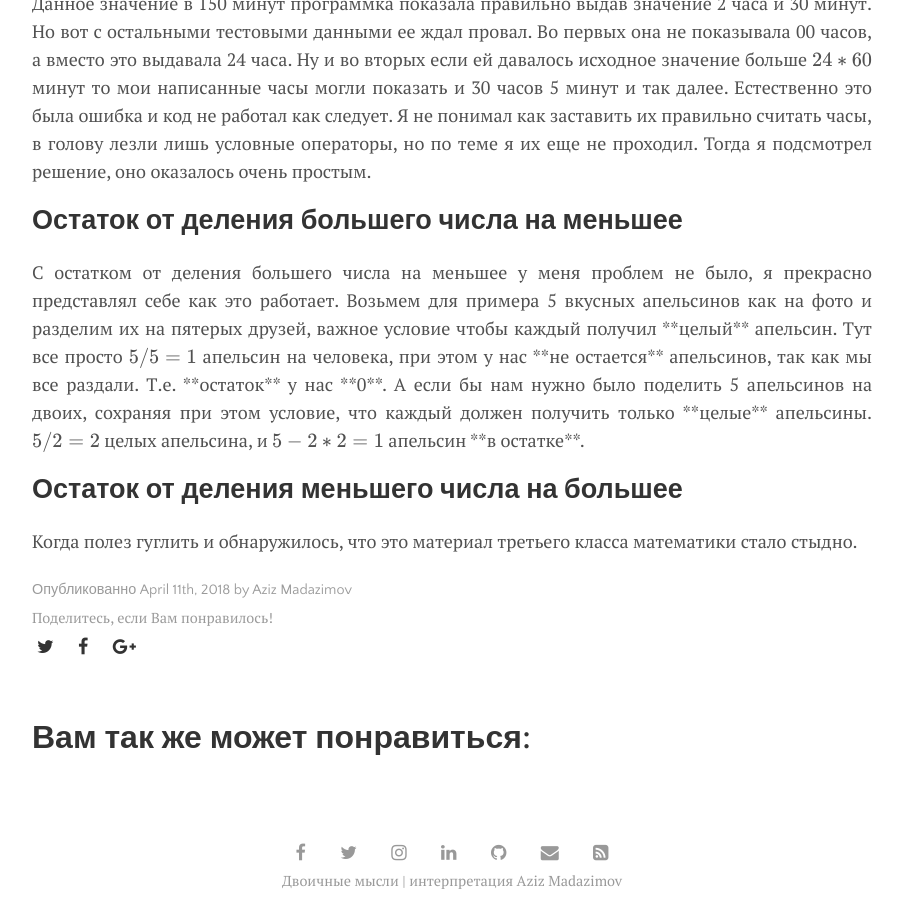
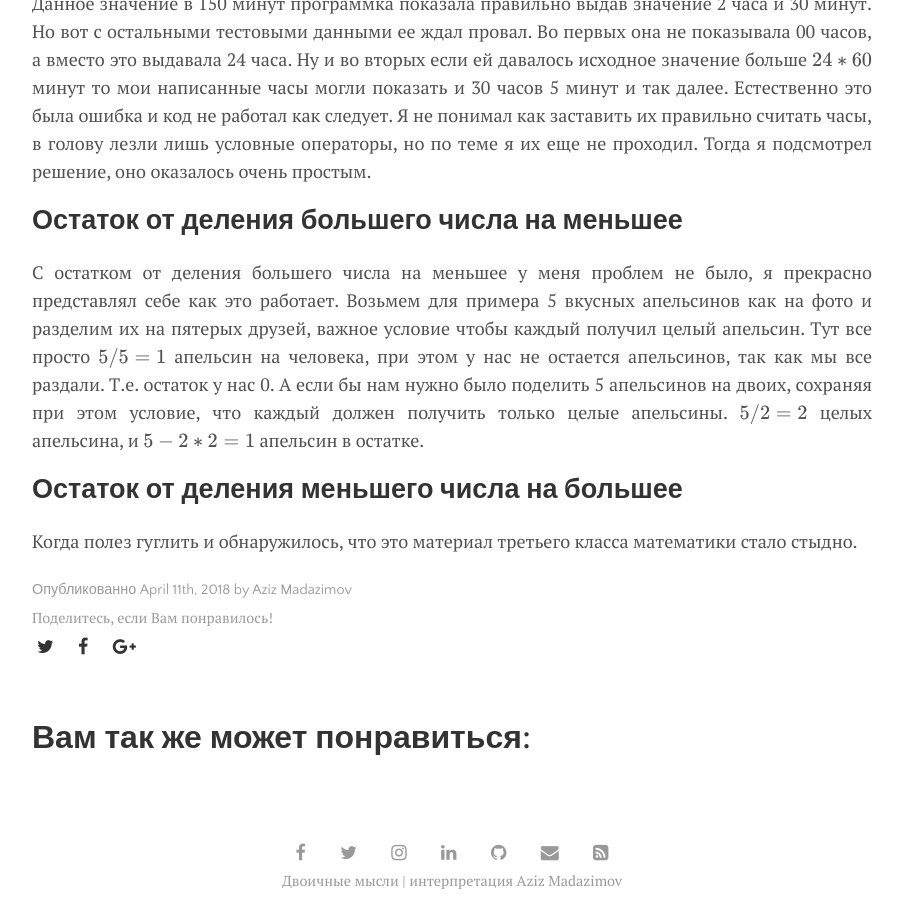
Before and after one commit to madazimov/madazimov.github.io, a Jekyll site: the page built from _posts/2018-04-11-ostatok-ot-deleniya.md, in a window 1280 px wide and 900 px high, scrolled down 1129 px. Shown: the whole window, without its empty margins (188-1091 px from the left). Built offline with Jekyll 4.4.1, drawn with Linux system fonts in a browser that asks for light colours; formulas are drawn with MathJax 3.

```diff
--- a/_posts/2018-04-11-ostatok-ot-deleniya.md
+++ b/_posts/2018-04-11-ostatok-ot-deleniya.md
@@ -23,7 +23,7 @@ print(hours, minutes) # Функцией print() выводим на экран
 </p>
 ## Остаток от деления большего числа на меньшее
 <p align="justify">
-С остатком от деления большего числа на меньшее у меня проблем не было, я прекрасно представлял себе как это работает. Возьмем для примера 5 вкусных апельсинов как на фото и разделим их на пятерых друзей, важное условие чтобы каждый получил **целый** апельсин. Тут все просто \( 5/5=1 \) апельсин на человека, при этом у нас **не остается** апельсинов, так как мы все раздали. Т.е. **остаток** у нас **0**. А если бы нам нужно было поделить 5 апельсинов на двоих, сохраняя при этом условие, что каждый должен получить только **целые** апельсины. \( 5/2=2 \) целых апельсина, и \( 5-2*2=1 \) апельсин **в остатке**.
+С остатком от деления большего числа на меньшее у меня проблем не было, я прекрасно представлял себе как это работает. Возьмем для примера 5 вкусных апельсинов как на фото и разделим их на пятерых друзей, важное условие чтобы каждый получил целый апельсин. Тут все просто \( 5/5=1 \) апельсин на человека, при этом у нас не остается апельсинов, так как мы все раздали. Т.е. остаток у нас 0. А если бы нам нужно было поделить 5 апельсинов на двоих, сохраняя при этом условие, что каждый должен получить только целые апельсины. \( 5/2=2 \) целых апельсина, и \( 5-2*2=1 \) апельсин в остатке.
 </p>
 ## Остаток от деления меньшего числа на большее
 Когда полез гуглить и обнаружилось, что это материал третьего класса математики стало стыдно.
```
